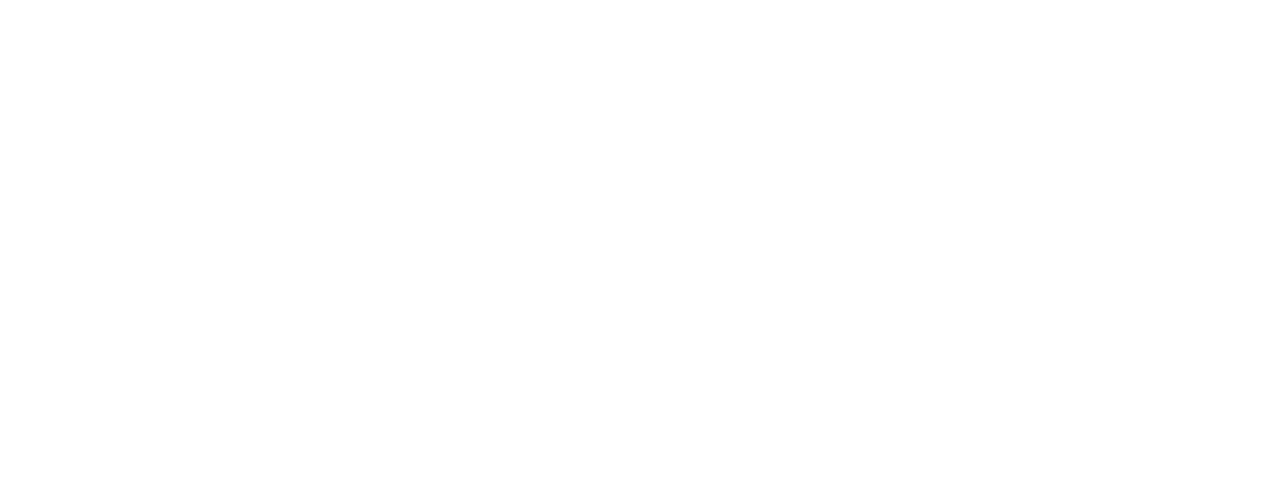
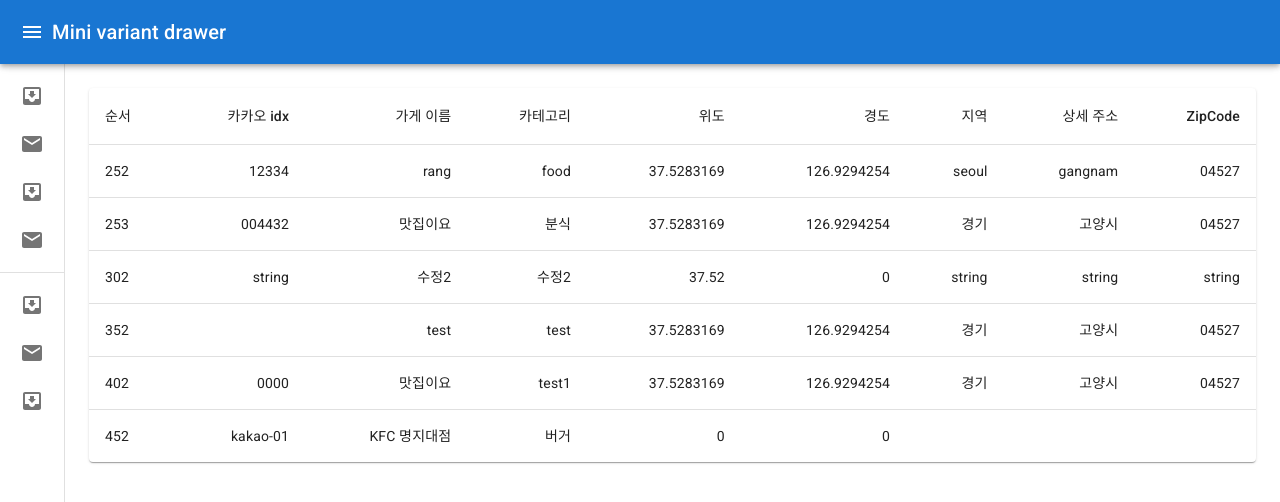
Before and after one commit to devskinshy/tastUtopiaAdmin, a React (Vite) app: page /store in a window 1280 px wide. Before the commit this address had no page. Shown: the top 502 px of the page. Built offline with nearby package versions, Linux system fonts and the light colour scheme.

Commit message:
가게 표 1

```diff
--- a/package.json
+++ b/package.json
@@ -15,6 +15,7 @@
     "@fontsource/roboto": "^5.0.13",
     "@mui/icons-material": "^5.16.0",
     "@mui/material": "^5.16.0",
+    "axios": "^1.7.5",
     "prop-types": "^15.8.1",
     "react": "^18.3.1",
     "react-dom": "^18.3.1",
--- /dev/null
+++ b/src/pages/StorePage.jsx
@@ -0,0 +1,128 @@
+import {Table, TableBody, TableCell, TableContainer, TableHead, TableRow, Paper} from '@mui/material';
+// import axios from 'axios';
+
+async function fetchData() {
+    try {
+    //   const response = await axios.get('http://3.35.212.57:8080/store/stores');
+    const response = {
+        "status": 200,
+        "code": "SUCCESS",
+        "message": null,
+        "data": [
+          {
+            "seq": 252,
+            "kakaoIdx": "12334",
+            "storeName": "rang",
+            "category": "food",
+            "latitude": 37.5283169,
+            "longitude": 126.9294254,
+            "region": "seoul",
+            "detailAddress": "gangnam",
+            "zipcode": "04527"
+          },
+          {
+            "seq": 253,
+            "kakaoIdx": "004432",
+            "storeName": "맛집이요",
+            "category": "분식",
+            "latitude": 37.5283169,
+            "longitude": 126.9294254,
+            "region": "경기",
+            "detailAddress": "고양시",
+            "zipcode": "04527"
+          },
+          {
+            "seq": 302,
+            "kakaoIdx": "string",
+            "storeName": "수정2",
+            "category": "수정2",
+            "latitude": 37.52,
+            "longitude": 0,
+            "region": "string",
+            "detailAddress": "string",
+            "zipcode": "string"
+          },
+          {
+            "seq": 352,
+            "kakaoIdx": "",
+            "storeName": "test",
+            "category": "test",
+            "latitude": 37.5283169,
+            "longitude": 126.9294254,
+            "region": "경기",
+            "detailAddress": "고양시",
+            "zipcode": "04527"
+          },
+          {
+            "seq": 402,
+            "kakaoIdx": "0000",
+            "storeName": "맛집이요",
+            "category": "test1",
+            "latitude": 37.5283169,
+            "longitude": 126.9294254,
+            "region": "경기",
+            "detailAddress": "고양시",
+            "zipcode": "04527"
+          },
+          {
+            "seq": 452,
+            "kakaoIdx": "kakao-01",
+            "storeName": "KFC 명지대점",
+            "category": "버거",
+            "latitude": 0,
+            "longitude": 0,
+            "region": null,
+            "detailAddress": null,
+            "zipcode": null
+          }
+        ]
+      };
+      return response.data;
+    } catch (error) {
+      console.error('There was an error!', error);
+    }
+  }
+
+  const rows = await fetchData();
+
+export default function StorePage() {
+    return (
+        <TableContainer component={Paper}>
+        <Table sx={{ minWidth: 650 }} aria-label="simple table">
+          <TableHead>
+            <TableRow>
+              <TableCell>순서</TableCell>
+              <TableCell align="right">카카오 idx</TableCell>
+              <TableCell align="right">가게 이름</TableCell>
+              <TableCell align="right">카테고리</TableCell>
+              <TableCell align="right">위도</TableCell>
+              <TableCell align="right">경도</TableCell>
+              <TableCell align="right">지역</TableCell>
+              <TableCell align="right">상세 주소</TableCell>
+              <TableCell align="right">ZipCode</TableCell>
+            </TableRow>
+          </TableHead>
+          <TableBody>
+            {rows.map((row) => (
+              <TableRow
+                key={row.kakaoIdx}
+                sx={{ '&:last-child td, &:last-child th': { border: 0 } }}
+              >
+                <TableCell component="th" scope="row">
+                  {row.seq}
+                </TableCell>
+                <TableCell align="right">{row.kakaoIdx}</TableCell>
+                <TableCell align="right">{row.storeName}</TableCell>
+                <TableCell align="right">{row.category}</TableCell>
+                <TableCell align="right">{row.latitude}</TableCell>
+                <TableCell align="right">{row.longitude}</TableCell>
+                <TableCell align="right">{row.region}</TableCell>
+                <TableCell align="right">{row.detailAddress}</TableCell>
+                <TableCell align="right">{row.zipcode}</TableCell>
+              </TableRow>
+            ))}
+          </TableBody>
+        </Table>
+      </TableContainer>
+    )
+  }
--- a/src/routes/Router.jsx
+++ b/src/routes/Router.jsx
@@ -1,6 +1,7 @@
 import {useRoutes} from "react-router-dom";
 import HomePage from "../pages/HomePage.jsx";
 import MainLayout from "../layouts/MainLayout/index.jsx";
+import StorePage from "../pages/StorePage.jsx";
 
 export default function Router() {
   return useRoutes([
@@ -8,7 +9,8 @@
       path: '/',
       element: <MainLayout/>,
       children: [
-        { index: true, element: <HomePage/> }
+        { index: true, element: <HomePage/> },
+        { path: 'store', element: <StorePage />}
       ],
     },
   ])
```
Also changed, not shown: 1 other file (tests, documents, lock files or other folders).
